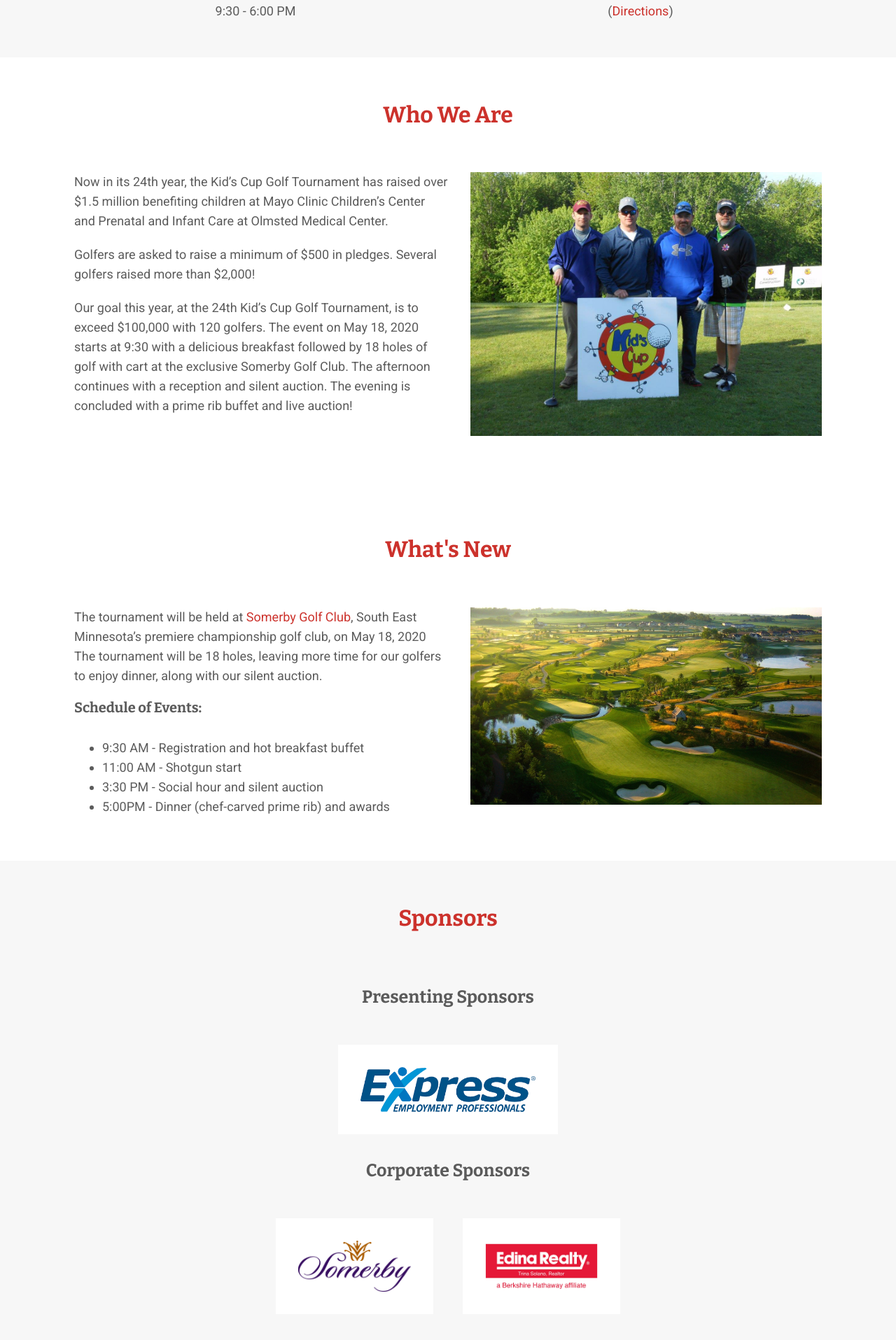
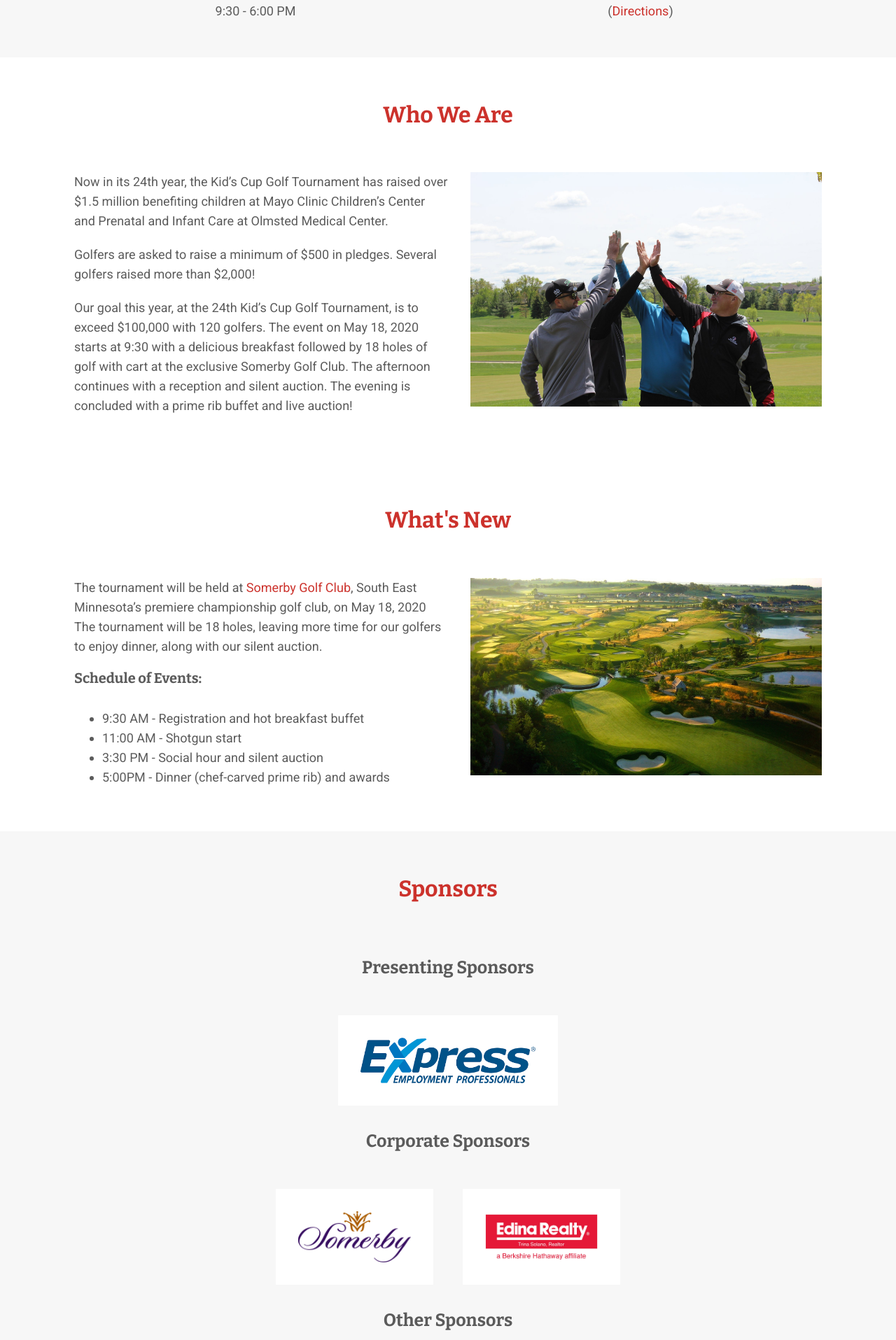
Before and after one commit to kidscuprochester/kidscuprochester.github.io, a Jekyll site: the page built from index.md, in a window 1280 px wide. Shown: the part 928-2843 px from the top of the page at 70% size. Built offline with Jekyll 4.4.1, drawn with Linux system fonts in a browser that asks for light colours; nearby versions of some CDN libraries.

Commit message:
Updated Config

```diff
--- a/_config.yml
+++ b/_config.yml
@@ -32,7 +32,7 @@ who_we_are:
     by 18 holes of golf with cart at the exclusive Somerby Golf Club.  The afternoon
     continues with a reception and silent auction.  The evening is concluded with
     a prime rib buffet and live auction! "
-  image: "/uploads/players_1.jpg"
+  image: "/uploads/Team%20High%20Five-54a5d6.jpg"
 whats_new:
   text: |
     The tournament will be held at [Somerby Golf Club](http://www.somerby.com), South East Minnesota's premiere championship golf club, on May 18, 2020
```
